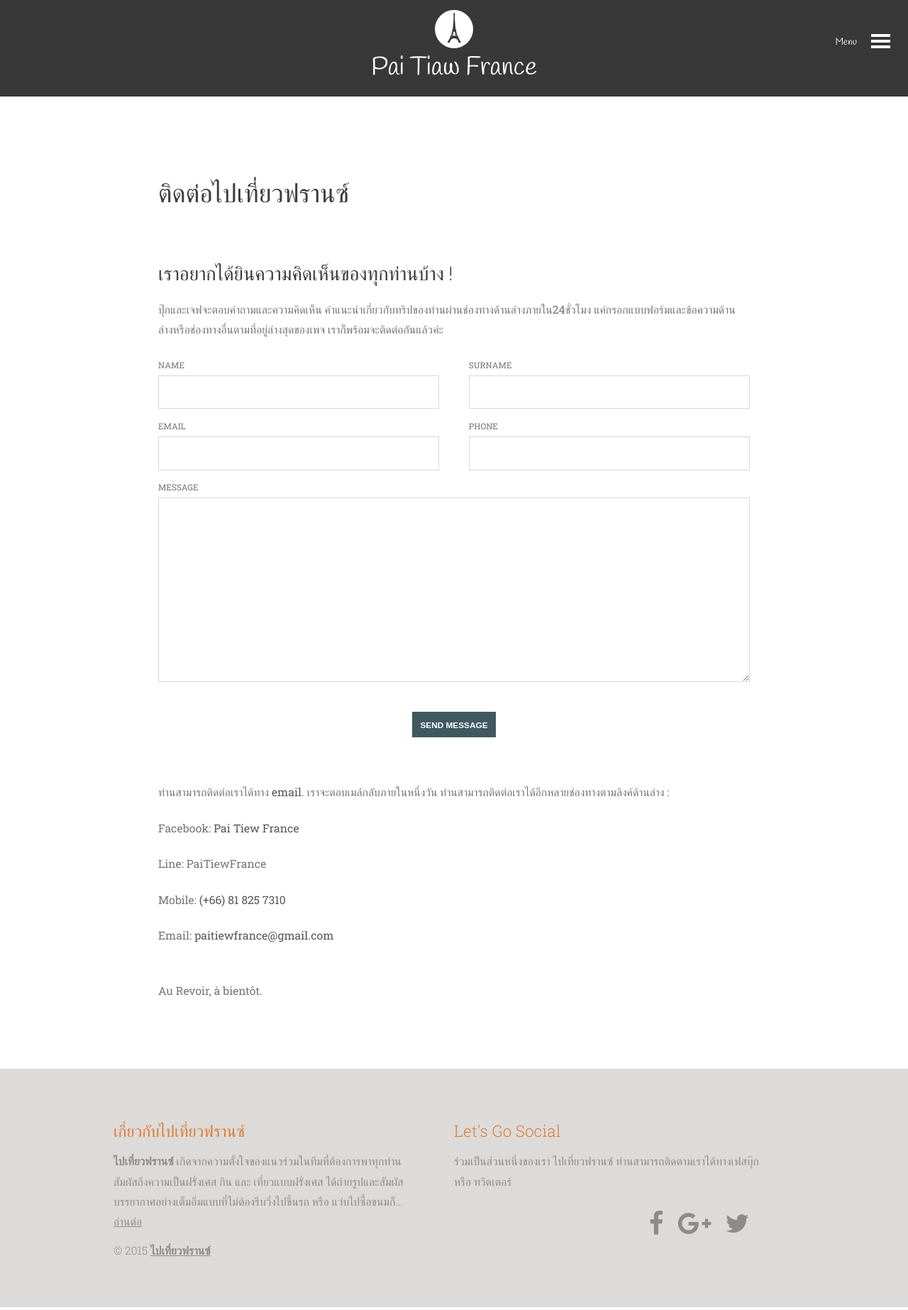
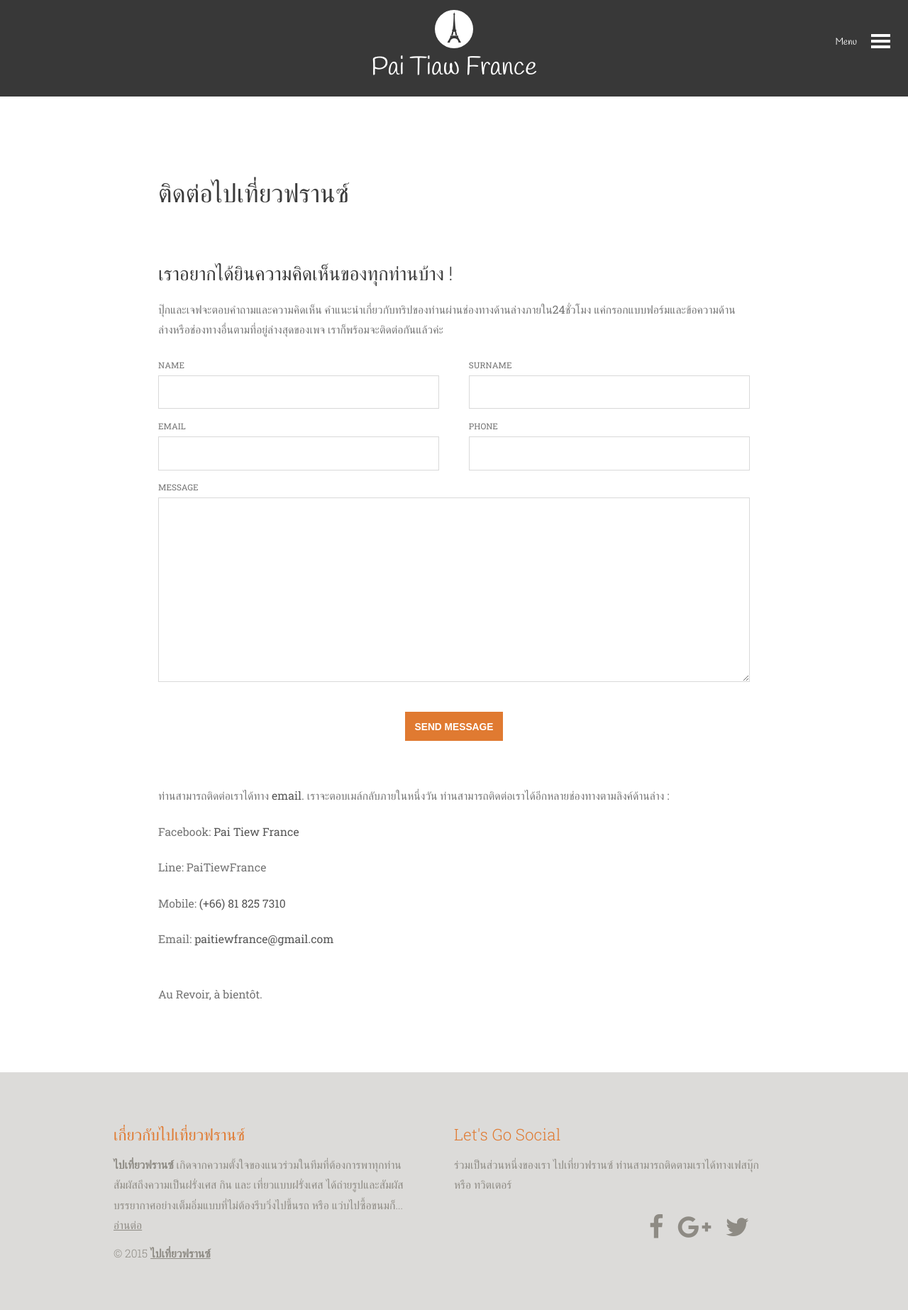
Before and after one commit to paitiewfrance/paitiewfrance.github.io, a Jekyll site: the page built from contact.md, in a window 1280 px wide. Shown: the whole page at 71% size. Built offline with Jekyll 4.4.1, drawn with Linux system fonts in a browser that asks for light colours; nearby versions of some CDN libraries; some web fonts are replaced.

Commit message:
Change intro

```diff
--- a/_sass/layout.scss
+++ b/_sass/layout.scss
@@ -442,11 +442,11 @@ form {
             outline: 0;
             width: 10em;
             padding: 1em 0 .85em;
-            font-size: .75em;
+            font-size: .875em;
             text-transform: uppercase;
             margin: 0 auto;
             text-align: center;
-            background: #405860;
+            background: $orange;
             display: block;
             cursor: pointer;
         }
```
